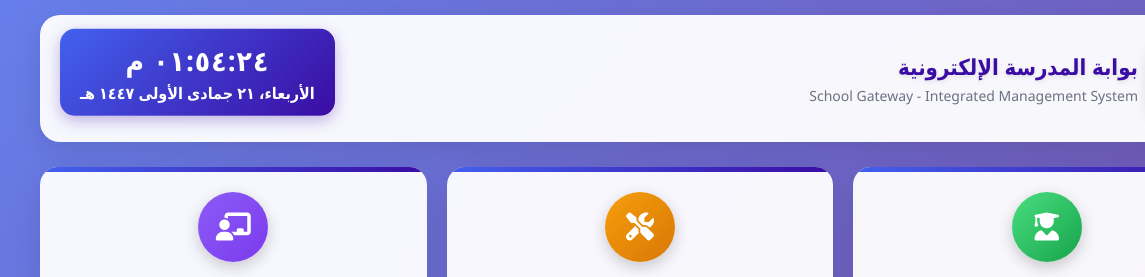
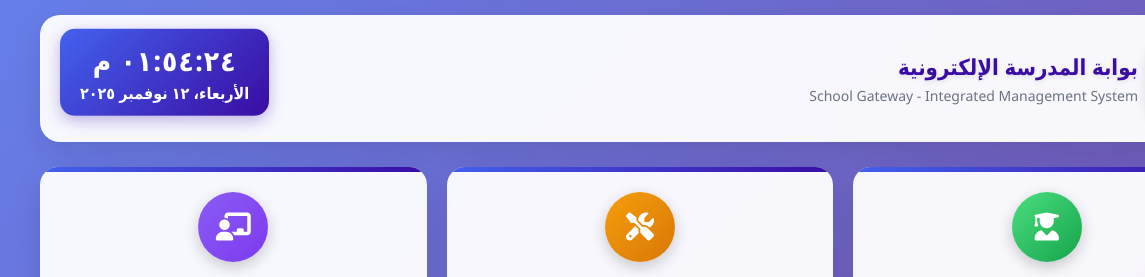
Before and after one commit to emamah-school/Smart-School, a plain HTML site: page index.html in a window 1280 px wide. Shown: the top 277 px of the page, 0-1145 px from the left. Drawn offline with Linux system fonts and the light colour scheme; grey boxes are pictures that could not be loaded.

Commit message:
Update index.html

```diff
--- a/index.html
+++ b/index.html
@@ -404,7 +404,7 @@
 
             <div class="time-section floating">
                 <div class="time" id="currentTime">00:00:00</div>
-                <div class="date" id="currentDate">الاثنين، ١ يناير ٢٠٢٣</div>
+                <div class="date" id="currentDate">الإثنين، 1 يناير 2023</div>
             </div>
         </div>
 
@@ -465,12 +465,13 @@
             const timeString = now.toLocaleTimeString('ar-SA', timeOptions);
             document.getElementById('currentTime').textContent = timeString;
 
-            // التاريخ
+            // التاريخ الميلادي بالعربية
             const dateOptions = {
                 weekday: 'long',
                 year: 'numeric',
                 month: 'long',
-                day: 'numeric'
+                day: 'numeric',
+                calendar: 'gregory' // استخدام التقويم الميلادي
             };
             const dateString = now.toLocaleDateString('ar-SA', dateOptions);
             document.getElementById('currentDate').textContent = dateString;
```
